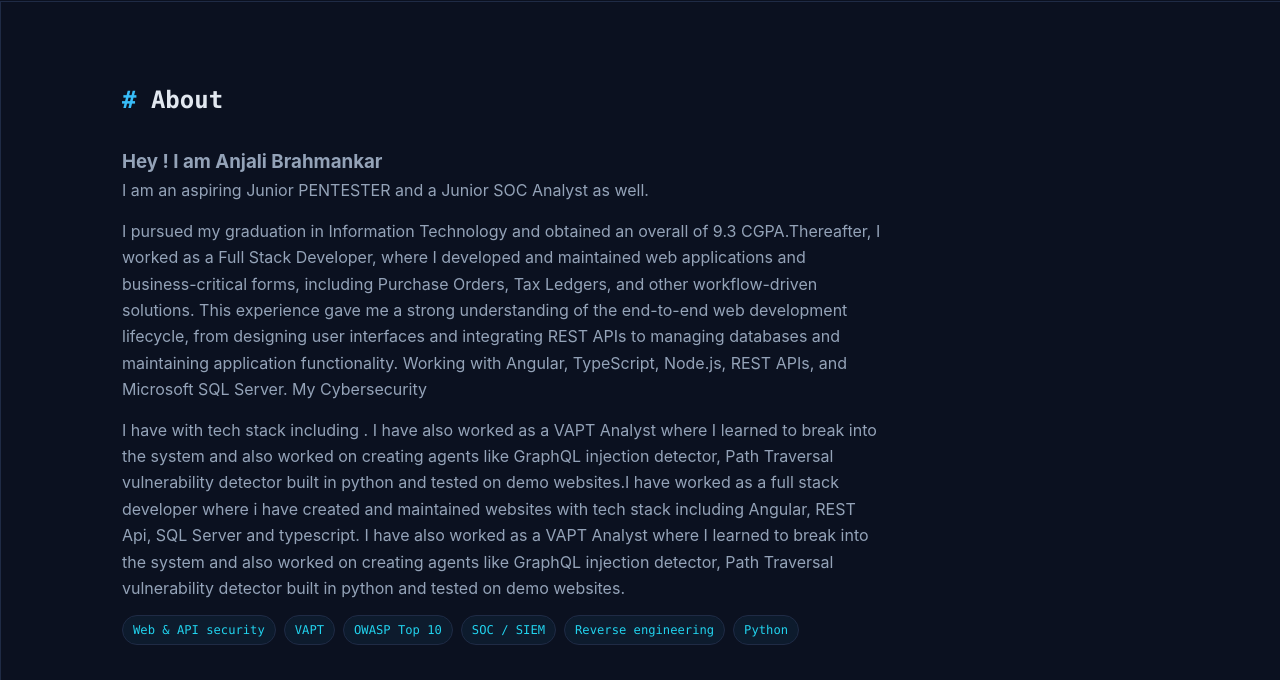
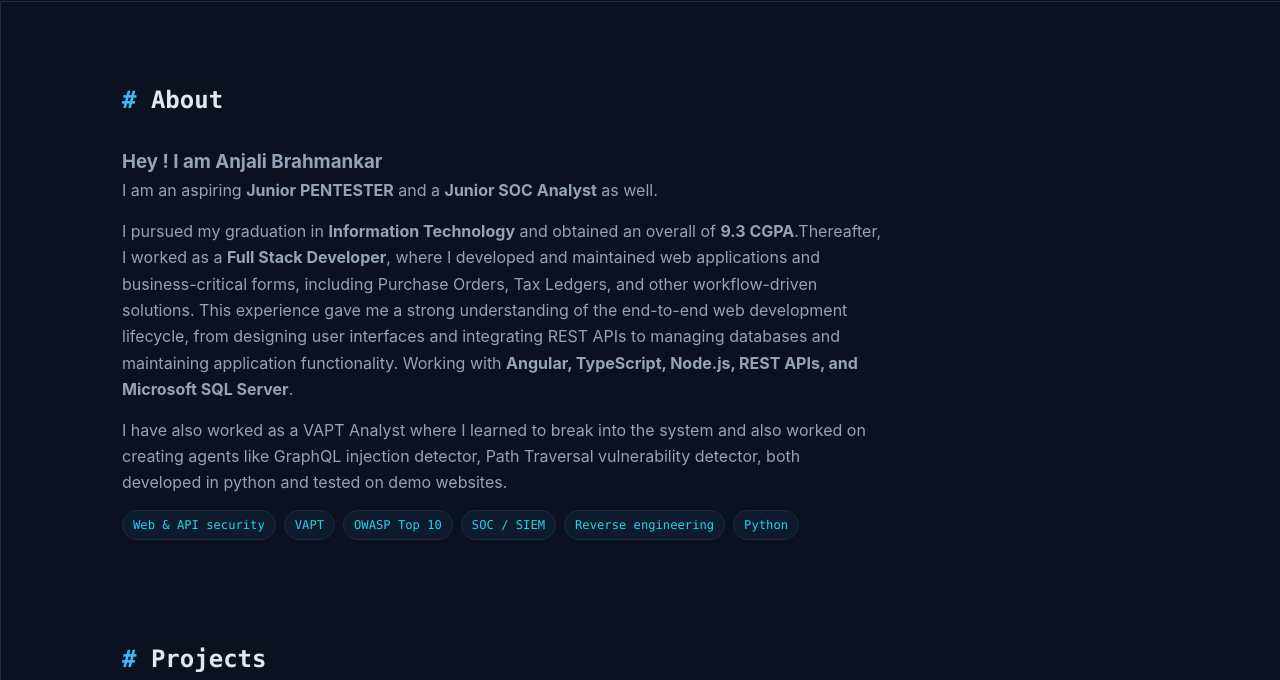
Before and after one commit to AnjaliVB/Portfolio, a plain HTML site: page index.html in a window 1280 px wide. Shown: the part 799-1479 px from the top of the page. Drawn offline with Linux system fonts and the light colour scheme.

Commit message:
Update index.html

```diff
--- a/index.html
+++ b/index.html
@@ -45,10 +45,10 @@
   <h3 class="sec">About</h3>
   <div class="about">
     <h3>Hey ! I am Anjali Brahmankar</h3>
-      <p>I am an aspiring Junior PENTESTER and a Junior SOC Analyst as well.</p>
-    <p>I pursued my graduation in Information Technology and obtained an overall of 9.3 CGPA.Thereafter, I worked as a Full Stack Developer, where I developed and maintained web applications and business-critical forms, including Purchase Orders, Tax Ledgers, and other workflow-driven solutions. This experience gave me a strong understanding of the end-to-end web development lifecycle, from designing user interfaces and integrating REST APIs to managing databases and maintaining application functionality.
-      Working with Angular, TypeScript, Node.js, REST APIs, and Microsoft SQL Server. My Cybersecurity </p>
-      I have  with tech stack including . I have also worked as a VAPT Analyst where I learned to break into the system and also worked on creating agents like GraphQL injection detector, Path Traversal vulnerability detector built in python and tested on demo websites.I have worked as a full stack developer where i have created and maintained websites with tech stack including Angular, REST Api, SQL Server and typescript. I have also worked as a VAPT Analyst where I learned to break into the system and also worked on creating agents like GraphQL injection detector, Path Traversal vulnerability detector built in python and tested on demo websites.</p>
+      <p>I am an aspiring <b>Junior PENTESTER</b> and a <b>Junior SOC Analyst</b> as well.</p>
+    <p>I pursued my graduation in <b>Information Technology</b> and obtained an overall of <b>9.3 CGPA</b>.Thereafter, I worked as a <b>Full Stack Developer</b>, where I developed and maintained web applications and business-critical forms, including Purchase Orders, Tax Ledgers, and other workflow-driven solutions. This experience gave me a strong understanding of the end-to-end web development lifecycle, from designing user interfaces and integrating REST APIs to managing databases and maintaining application functionality.
+      Working with <b>Angular, TypeScript, Node.js, REST APIs, and Microsoft SQL Server</b>.</p>
+      <p>I have also worked as a VAPT Analyst where I learned to break into the system and also worked on creating agents like GraphQL injection detector, Path Traversal vulnerability detector, both developed in python and tested on demo websites.</p>
     <div class="chips"><span>Web &amp; API security</span><span>VAPT</span><span>OWASP Top 10</span><span>SOC / SIEM</span><span>Reverse engineering</span><span>Python</span></div>
   </div>
 </section>
```
